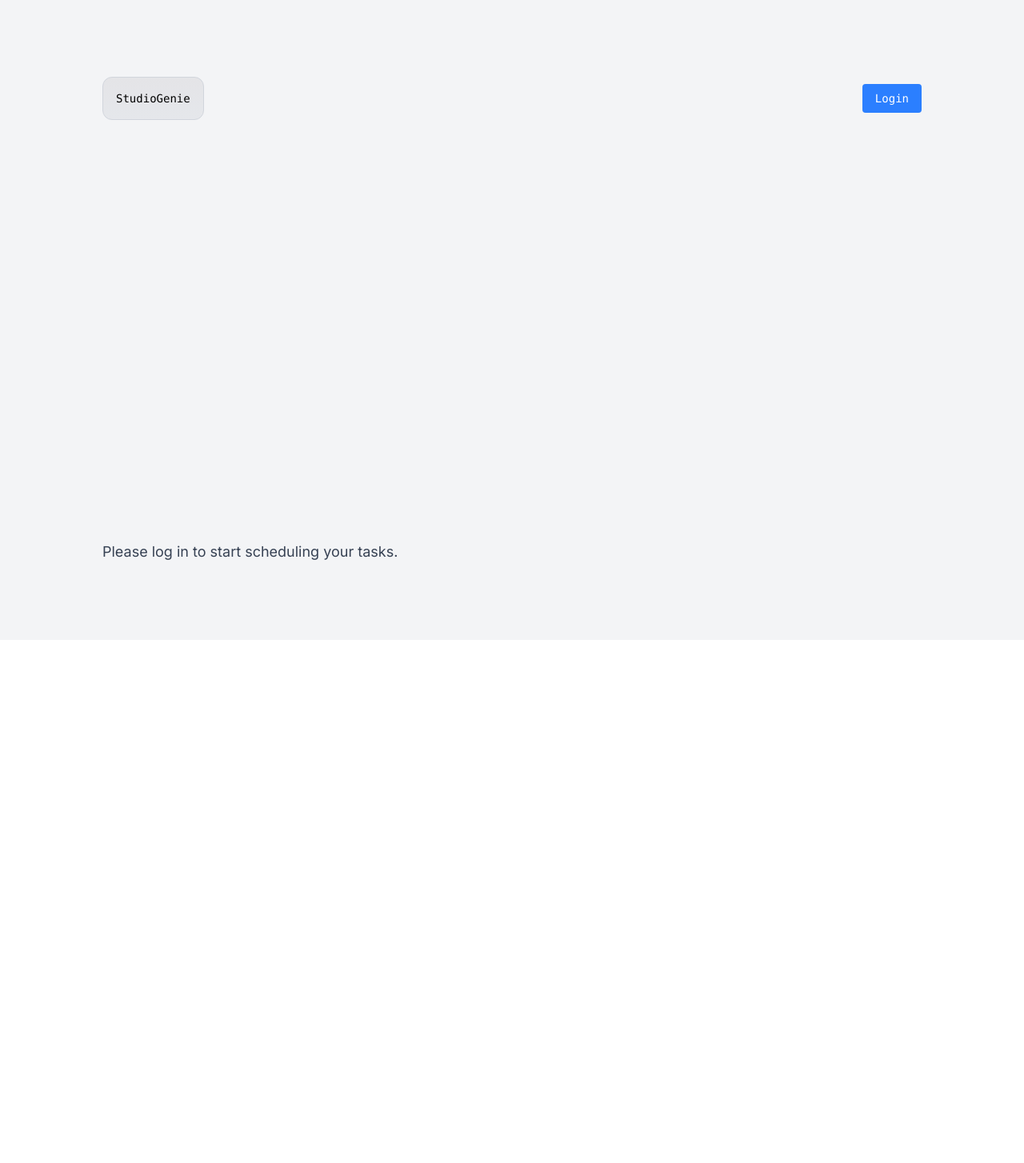
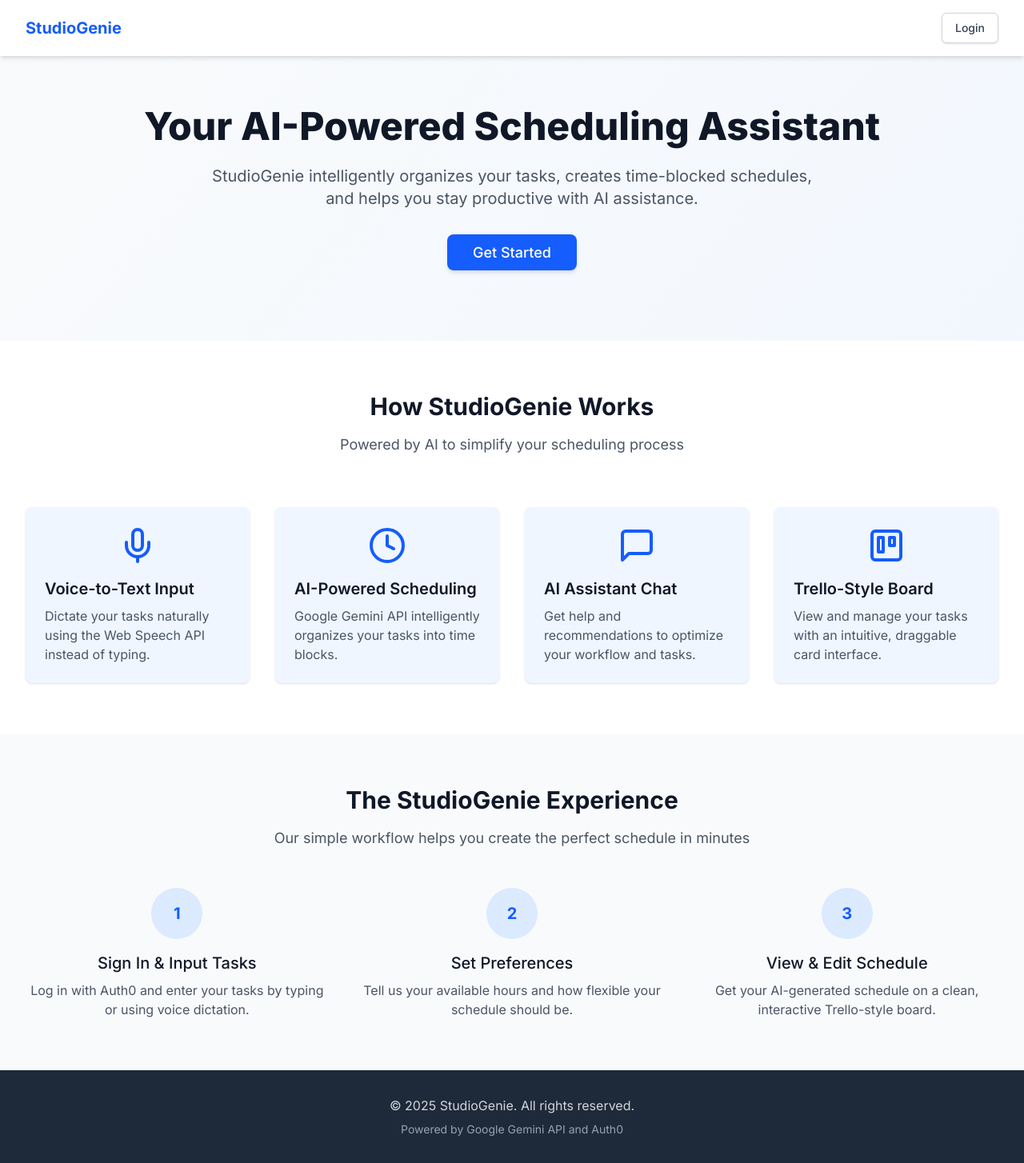
Before and after one commit to DhruvSinha2003/schedulegenie, a Next.js app: page / in a window 1280 px wide. Shown: the whole page at 80% size. Before the commit the page ends 800 px from the top, so only its background shows below. Built offline with nearby package versions, Linux system fonts and the light colour scheme; no server answers.

Commit message:
better landing

```diff
--- a/package.json
+++ b/package.json
@@ -11,6 +11,7 @@
   "dependencies": {
     "@auth0/nextjs-auth0": "^3.7.0",
     "@google/generative-ai": "^0.24.0",
+    "lucide-react": "^0.487.0",
     "mongodb": "^6.15.0",
     "next": "15.3.0",
     "react": "^19.0.0",
--- a/src/app/page.tsx
+++ b/src/app/page.tsx
@@ -1,12 +1,19 @@
-"use client"; // Need this for hooks like useUser
+"use client";
 
 import { useUser } from "@auth0/nextjs-auth0/client";
+import { Clock, MessageSquare, Mic, Trello } from "lucide-react";
 import Link from "next/link";
 
 export default function Home() {
   const { user, error, isLoading } = useUser();
 
-  if (isLoading) return <div className="p-10 text-center">Loading...</div>;
+  if (isLoading)
+    return (
+      <div className="flex min-h-screen items-center justify-center">
+        <div className="animate-spin rounded-full h-12 w-12 border-t-2 border-b-2 border-blue-500"></div>
+      </div>
+    );
+
   if (error)
     return (
       <div className="p-10 text-center text-red-500">
@@ -15,14 +22,20 @@
     );
 
   return (
-    <main className="flex min-h-screen flex-col items-center justify-between p-24 bg-gray-100">
-      <div className="z-10 max-w-5xl w-full items-center justify-between font-mono text-sm lg:flex">
-        <p className="fixed left-0 top-0 flex w-full justify-center border-b border-gray-300 bg-gradient-to-b from-zinc-200 pb-6 pt-8 backdrop-blur-2xl dark:border-neutral-800 dark:bg-zinc-800/30 dark:from-inherit lg:static lg:w-auto lg:rounded-xl lg:border lg:bg-gray-200 lg:p-4 lg:dark:bg-zinc-800/30">
+    <main className="min-h-screen bg-gradient-to-br from-gray-50 to-blue-50">
+      {/* Navigation Bar */}
+      <nav className="bg-white shadow-md py-4">
+        <div className="max-w-7xl mx-auto px-4 sm:px-6 lg:px-8">
+          <div className="flex justify-between items-center">
+            <div className="flex items-center">
+              <span className="text-xl font-bold text-blue-600">
                 StudioGenie
-        </p>
-        <div className="fixed bottom-0 left-0 flex h-48 w-full items-end justify-center bg-gradient-to-t from-white via-white dark:from-black dark:via-black lg:static lg:h-auto lg:w-auto lg:bg-none">
+              </span>
+            </div>
+            <div>
               {user ? (
                 <div className="flex items-center space-x-4">
+                  <div className="flex items-center space-x-2">
                     {user.picture && (
                       <img
                         src={user.picture}
@@ -30,53 +43,200 @@
                         className="w-8 h-8 rounded-full"
                       />
                     )}
-              <span>Welcome, {user.name || user.nickname}!</span>
-              <a
+                    <span className="text-gray-700">
+                      Hi, {user.name?.split(" ")[0] || user.nickname}
+                    </span>
+                  </div>
+                  <Link
                     href="/api/auth/logout"
-                className="px-4 py-2 bg-red-500 text-white rounded hover:bg-red-600 transition-colors"
+                    className="px-4 py-2 bg-gray-200 text-gray-700 rounded hover:bg-gray-300 transition-colors"
                   >
                     Logout
-              </a>
+                  </Link>
                 </div>
               ) : (
-            <a
+                <div className="space-x-2">
+                  <Link
                     href="/api/auth/login"
-              className="px-4 py-2 bg-blue-500 text-white rounded hover:bg-blue-600 transition-colors"
+                    className="px-4 py-2 bg-white border border-gray-300 rounded-md shadow-sm text-sm font-medium text-gray-700 hover:bg-gray-50 flex items-center"
                   >
                     Login
-            </a>
+                  </Link>
+                </div>
               )}
             </div>
           </div>
+        </div>
+      </nav>
 
-      <div className="relative flex place-items-center before:absolute before:h-[300px] before:w-full sm:before:w-[480px] before:-translate-x-1/2 before:rounded-full before:bg-gradient-radial before:from-white before:to-transparent before:blur-2xl before:content-[''] after:absolute after:-z-20 after:h-[180px] after:w-full sm:after:w-[240px] after:translate-x-1/3 after:bg-gradient-conic after:from-sky-200 after:via-blue-200 after:blur-2xl after:content-[''] before:dark:bg-gradient-to-br before:dark:from-transparent before:dark:to-blue-700 before:dark:opacity-10 after:dark:from-sky-900 after:dark:via-[#0141ff] after:dark:opacity-40 before:lg:h-[360px] z-[-1]">
-        <h1 className="text-4xl font-bold text-center">
-          Welcome to StudioGenie
+      {/* Hero Section */}
+      <div className="max-w-7xl mx-auto px-4 sm:px-6 lg:px-8 pt-16 pb-24 text-center">
+        <h1 className="text-4xl md:text-5xl font-extrabold text-gray-900 mb-6">
+          Your AI-Powered Scheduling Assistant
         </h1>
+        <p className="text-xl text-gray-600 max-w-3xl mx-auto mb-10">
+          StudioGenie intelligently organizes your tasks, creates time-blocked
+          schedules, and helps you stay productive with AI assistance.
+        </p>
+
+        {!user && (
+          <div className="mt-10">
+            <Link
+              href="/api/auth/login"
+              className="px-8 py-3 bg-blue-600 text-white font-medium rounded-lg shadow-md hover:bg-blue-700 focus:outline-none focus:ring-2 focus:ring-blue-500 focus:ring-offset-2 transition-colors text-lg"
+            >
+              Get Started
+            </Link>
           </div>
+        )}
 
-      <div className="mb-32 grid text-center lg:max-w-5xl lg:w-full lg:mb-0 lg:grid-cols-1 lg:text-left">
-        {/* We'll replace this section later with the actual app content */}
-        {user ? (
-          <div className="p-6 bg-white rounded-lg shadow-md">
-            <h2 className="text-2xl font-semibold mb-4">
-              Your Dashboard (Coming Soon!)
-            </h2>
-            <p>This is where your scheduling magic will happen.</p>
-            {/* Link to a protected dashboard page */}
+        {user && (
           <Link
             href="/dashboard"
-              className="mt-4 inline-block px-4 py-2 bg-green-500 text-white rounded hover:bg-green-600 transition-colors"
+            className="px-8 py-3 bg-blue-600 text-white font-medium rounded-lg shadow-md hover:bg-blue-700 focus:outline-none focus:ring-2 focus:ring-blue-500 focus:ring-offset-2 transition-colors text-lg"
           >
             Go to Dashboard
           </Link>
-          </div>
-        ) : (
-          <p className="text-lg text-gray-700">
-            Please log in to start scheduling your tasks.
-          </p>
         )}
       </div>
+
+      {/* Features Section */}
+      <div className="bg-white py-16">
+        <div className="max-w-7xl mx-auto px-4 sm:px-6 lg:px-8">
+          <div className="text-center mb-16">
+            <h2 className="text-3xl font-bold text-gray-900">
+              How StudioGenie Works
+            </h2>
+            <p className="mt-4 text-lg text-gray-600">
+              Powered by AI to simplify your scheduling process
+            </p>
+          </div>
+
+          <div className="grid md:grid-cols-2 lg:grid-cols-4 gap-8">
+            <div className="bg-blue-50 rounded-lg p-6 shadow-sm hover:shadow-md transition-shadow">
+              <div className="flex justify-center mb-4">
+                <Mic className="h-12 w-12 text-blue-600" />
+              </div>
+              <h3 className="text-xl font-semibold text-gray-900 mb-2">
+                Voice-to-Text Input
+              </h3>
+              <p className="text-gray-600">
+                Dictate your tasks naturally using the Web Speech API instead of
+                typing.
+              </p>
+            </div>
+
+            <div className="bg-blue-50 rounded-lg p-6 shadow-sm hover:shadow-md transition-shadow">
+              <div className="flex justify-center mb-4">
+                <Clock className="h-12 w-12 text-blue-600" />
+              </div>
+              <h3 className="text-xl font-semibold text-gray-900 mb-2">
+                AI-Powered Scheduling
+              </h3>
+              <p className="text-gray-600">
+                Google Gemini API intelligently organizes your tasks into time
+                blocks.
+              </p>
+            </div>
+
+            <div className="bg-blue-50 rounded-lg p-6 shadow-sm hover:shadow-md transition-shadow">
+              <div className="flex justify-center mb-4">
+                <MessageSquare className="h-12 w-12 text-blue-600" />
+              </div>
+              <h3 className="text-xl font-semibold text-gray-900 mb-2">
+                AI Assistant Chat
+              </h3>
+              <p className="text-gray-600">
+                Get help and recommendations to optimize your workflow and
+                tasks.
+              </p>
+            </div>
+
+            <div className="bg-blue-50 rounded-lg p-6 shadow-sm hover:shadow-md transition-shadow">
+              <div className="flex justify-center mb-4">
+                <Trello className="h-12 w-12 text-blue-600" />
+              </div>
+              <h3 className="text-xl font-semibold text-gray-900 mb-2">
+                Trello-Style Board
+              </h3>
+              <p className="text-gray-600">
+                View and manage your tasks with an intuitive, draggable card
+                interface.
+              </p>
+            </div>
+          </div>
+        </div>
+      </div>
+
+      {/* How It Works Section */}
+      <div className="bg-gray-50 py-16">
+        <div className="max-w-7xl mx-auto px-4 sm:px-6 lg:px-8">
+          <div className="text-center mb-12">
+            <h2 className="text-3xl font-bold text-gray-900 mb-4">
+              The StudioGenie Experience
+            </h2>
+            <p className="text-lg text-gray-600 max-w-3xl mx-auto">
+              Our simple workflow helps you create the perfect schedule in
+              minutes
+            </p>
+          </div>
+
+          <div className="grid md:grid-cols-3 gap-10">
+            <div className="text-center">
+              <div className="bg-blue-100 rounded-full h-16 w-16 flex items-center justify-center mx-auto mb-4">
+                <span className="text-blue-600 text-xl font-bold">1</span>
+              </div>
+              <h3 className="text-xl font-medium text-gray-900 mb-2">
+                Sign In & Input Tasks
+              </h3>
+              <p className="text-gray-600">
+                Log in with Auth0 and enter your tasks by typing or using voice
+                dictation.
+              </p>
+            </div>
+
+            <div className="text-center">
+              <div className="bg-blue-100 rounded-full h-16 w-16 flex items-center justify-center mx-auto mb-4">
+                <span className="text-blue-600 text-xl font-bold">2</span>
+              </div>
+              <h3 className="text-xl font-medium text-gray-900 mb-2">
+                Set Preferences
+              </h3>
+              <p className="text-gray-600">
+                Tell us your available hours and how flexible your schedule
+                should be.
+              </p>
+            </div>
+
+            <div className="text-center">
+              <div className="bg-blue-100 rounded-full h-16 w-16 flex items-center justify-center mx-auto mb-4">
+                <span className="text-blue-600 text-xl font-bold">3</span>
+              </div>
+              <h3 className="text-xl font-medium text-gray-900 mb-2">
+                View & Edit Schedule
+              </h3>
+              <p className="text-gray-600">
+                Get your AI-generated schedule on a clean, interactive
+                Trello-style board.
+              </p>
+            </div>
+          </div>
+        </div>
+      </div>
+
+      {/* Footer */}
+      <footer className="bg-gray-800 text-white py-8">
+        <div className="max-w-7xl mx-auto px-4 sm:px-6 lg:px-8">
+          <div className="text-center">
+            <p className="text-gray-300">
+              © 2025 StudioGenie. All rights reserved.
+            </p>
+            <p className="mt-2 text-gray-400 text-sm">
+              Powered by Google Gemini API and Auth0
+            </p>
+          </div>
+        </div>
+      </footer>
     </main>
   );
 }
```
Also changed, not shown: 1 other file (tests, documents, lock files or other folders). Lines whose indentation alone changed are shown as unchanged.
